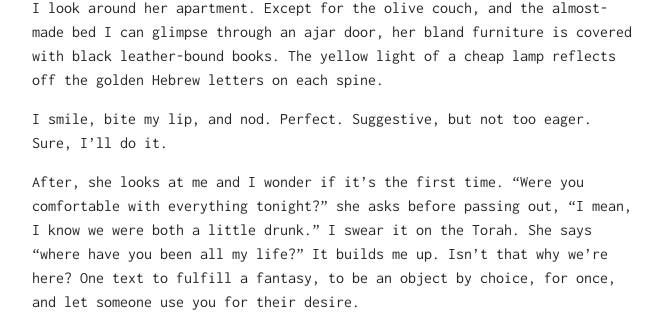
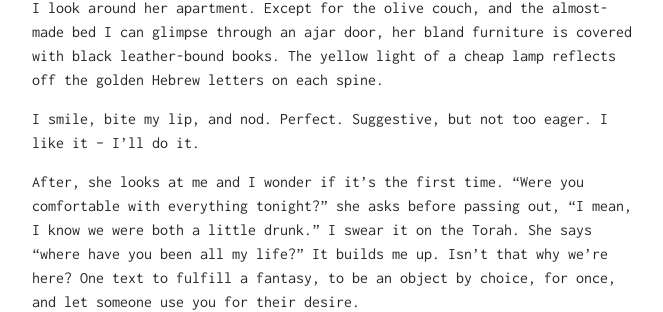
Before and after one commit to ordinarythings/ordinarythings.github.io, a Jekyll site: the page built from _posts/2019-02-28-Purity-Menadechem.md, in a window 1280 px wide. Shown: the part 459-771 px from the top of the page, without its empty margins (308-971 px from the left). Built offline with Jekyll 4.4.1, drawn with Linux system fonts in a browser that asks for light colours.

Commit message:
Update 2019-02-28-Purity-Menadechem.md

```diff
--- a/_posts/2019-02-28-Purity-Menadechem.md
+++ b/_posts/2019-02-28-Purity-Menadechem.md
@@ -18,7 +18,7 @@ type: Story
 
 I look around her apartment. Except for the olive couch, and the almost-made bed I can glimpse through an ajar door, her bland furniture is covered with black leather-bound books. The yellow light of a cheap lamp reflects off the golden Hebrew letters on each spine.
 
-I smile, bite my lip, and nod. Perfect. Suggestive, but not too eager. Sure, I’ll do it.
+I smile, bite my lip, and nod. Perfect. Suggestive, but not too eager. I like it -- I’ll do it.
 
 After, she looks at me and I wonder if it's the first time. “Were you comfortable with everything tonight?” she asks before passing out, “I mean, I know we were both a little drunk.” I swear it on the Torah. She says “where have you been all my life?” It builds me up. Isn’t that why we're here? One text to fulfill a fantasy, to be an object by choice, for once, and let someone use you for their desire.
 
```
